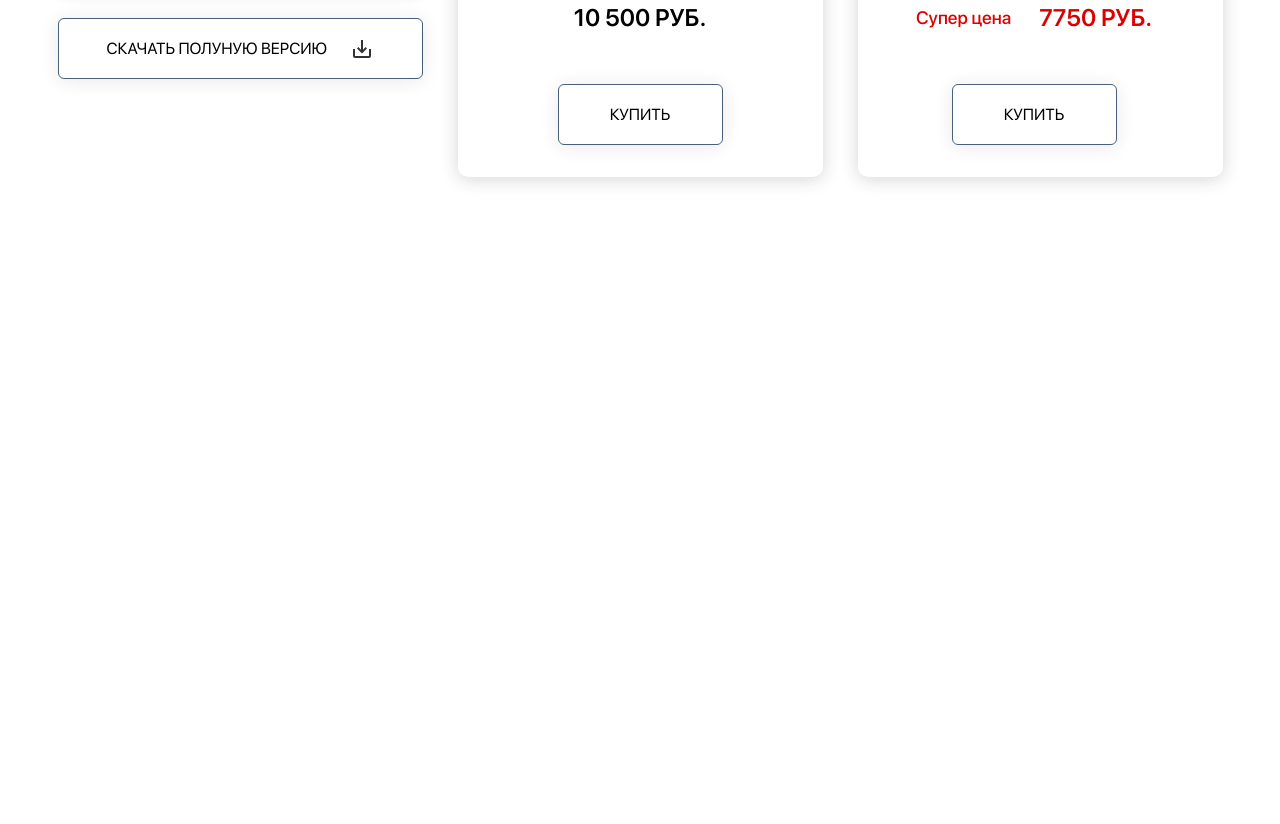
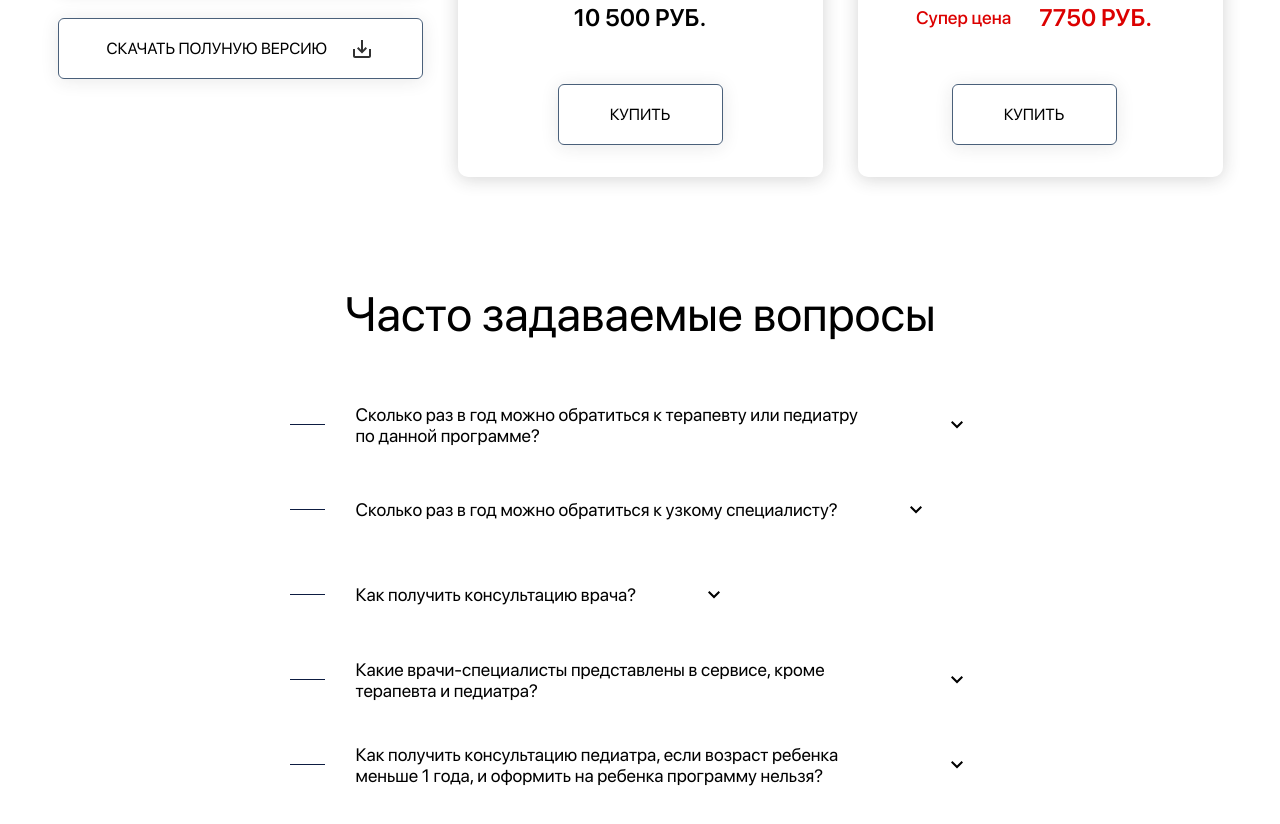
Before and after one commit to parsel95/The-business-of-life, a plain HTML site: page index.html in a window 1280 px wide. Shown: the part 3709-4533 px from the top of the page. Before the commit the page ends 3995 px from the top, so only its background shows below. Drawn offline with Linux system fonts and the light colour scheme.

Commit message:
Секция faq

```diff
--- a/css/style.css
+++ b/css/style.css
@@ -934,3 +934,57 @@
 .suggestions__item-select-item:last-child {
   font-weight: 600;
 }
+
+/* faq */
+
+.faq {
+  padding: 0 199px;
+  margin-bottom: 109px;
+}
+
+.faq__list {
+  padding: 0;
+  margin: 0;
+
+  list-style-type: none;
+}
+
+.faq__dropdown-button {
+  box-sizing: border-box;
+  padding: 0 145px 0 99px;
+  min-height: 85px;
+}
+
+.faq__dropdown-button::after {
+  position: absolute;
+  right: 55px;
+}
+
+.faq__dropdown-button::before {
+  position: absolute;
+  left: 33px;
+  content: "";
+  display: block;
+  width: 35px;
+  height: 1px;
+
+  background-color: #0D1C41;
+}
+
+.faq__dropdown[open] .faq__dropdown-button {
+  box-shadow: 2px 2px 5px rgba(20, 29, 61, 0.15), -2px -2px 5px rgba(20, 29, 61, 0.15);
+  border-radius: 10px;
+}
+
+.faq__dropdown[open] .faq__dropdown-button::before {
+  display: none;
+}
+
+.faq__dropdown-content {
+  margin: 0 0 28.5px 0;
+  padding: 28.5px 80px 0 99px;
+
+  font-size: 16px;
+  line-height: 19px;
+  letter-spacing: -0.3px;
+}
--- a/index.html
+++ b/index.html
@@ -270,6 +270,48 @@
         </li>
       </ul>
     </section>
+
+    <section class="faq">
+      <h2 class="faq__main-title section-title">Часто задаваемые вопросы </h2>
+
+      <ul class="faq__list">
+        <li class="faq__item">
+          <details class="faq__dropdown select ">
+            <summary class="select__button faq__dropdown-button section-description-medium">Сколько раз в год можно обратиться к терапевту или педиатру по данной программе?</summary>
+
+            <p class="faq__dropdown-content">Количество обращений не ограничено в течение всего срока действия договора. </p>
+          </details>
+        </li>
+        <li class="faq__item">
+          <details class="faq__dropdown select">
+            <summary class="select__button faq__dropdown-button section-description-medium">Сколько раз в год можно обратиться к узкому специалисту?</summary>
+
+            <p class="faq__dropdown-content section-description-medium">Количество обращений не ограничено в течение всего срока действия договора. </p>
+          </details>
+        </li>
+        <li class="faq__item">
+          <details class="faq__dropdown select">
+            <summary class="select__button faq__dropdown-button section-description-medium">Как получить консультацию врача?</summary>
+
+            <p class="faq__dropdown-content">Количество обращений не ограничено в течение всего срока действия договора. </p>
+          </details>
+        </li>
+        <li class="faq__item">
+          <details class="faq__dropdown select">
+            <summary class="select__button faq__dropdown-button section-description-medium">Какие врачи-специалисты представлены в сервисе, кроме терапевта и педиатра?</summary>
+
+            <p class="faq__dropdown-content">Количество обращений не ограничено в течение всего срока действия договора. </p>
+          </details>
+        </li>
+        <li class="faq__item">
+          <details class="faq__dropdown select">
+            <summary class="select__button faq__dropdown-button section-description-medium">Как получить консультацию педиатра, если возраст ребенка меньше 1 года, и оформить на ребенка программу нельзя?</summary>
+
+            <p class="faq__dropdown-content">Количество обращений не ограничено в течение всего срока действия договора. </p>
+          </details>
+        </li>
+      </ul>
+    </section>
   </main>
 </body>
 </html>
```
